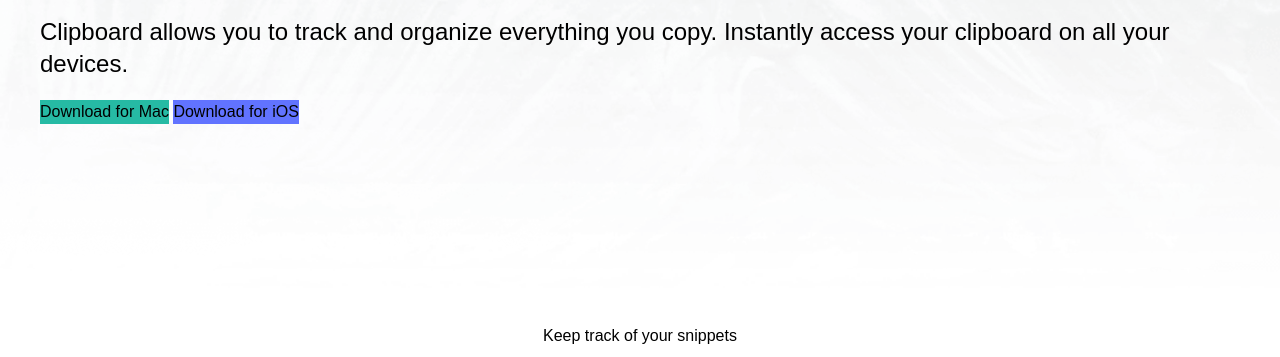
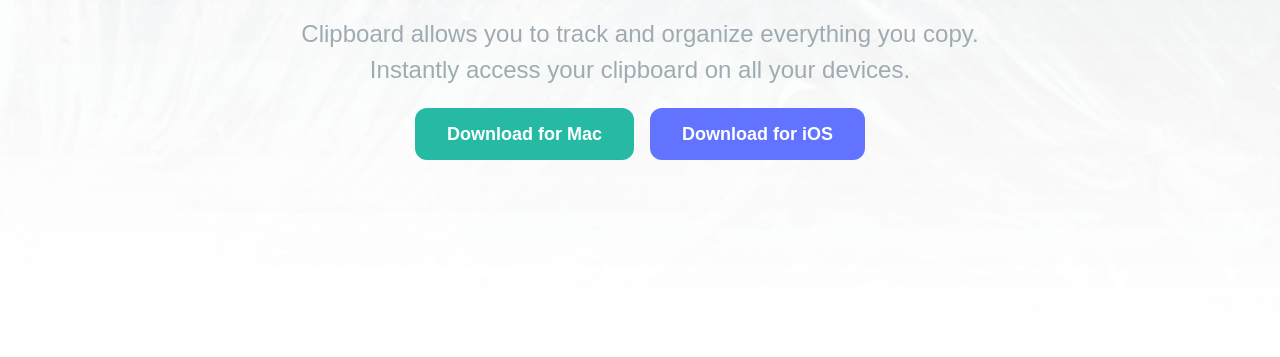
Before and after one commit to Taraldinn/Cliopboard, a website: page index.html in a window 1280 px wide. Shown: the part 377-734 px from the top of the page. Drawn offline with Linux system fonts and the light colour scheme; files whose address does not match are found by name; a web font is replaced by a local one.

Commit message:
first commit

```diff
--- a/index.html
+++ b/index.html
@@ -7,7 +7,7 @@
         <meta name="viewport" content="width=device-width, initial-scale=1.0">
         <title>Document</title>
         <link href="https://fonts.googleapis.com/css2?family=Bai+Jamjuree:wght@400;600&display=swap" rel="stylesheet" />
-        <link rel="stylesheet" href="build.css">
+        <link rel="stylesheet" href="./css/style.css">
     </head>
 
     <body>
```
